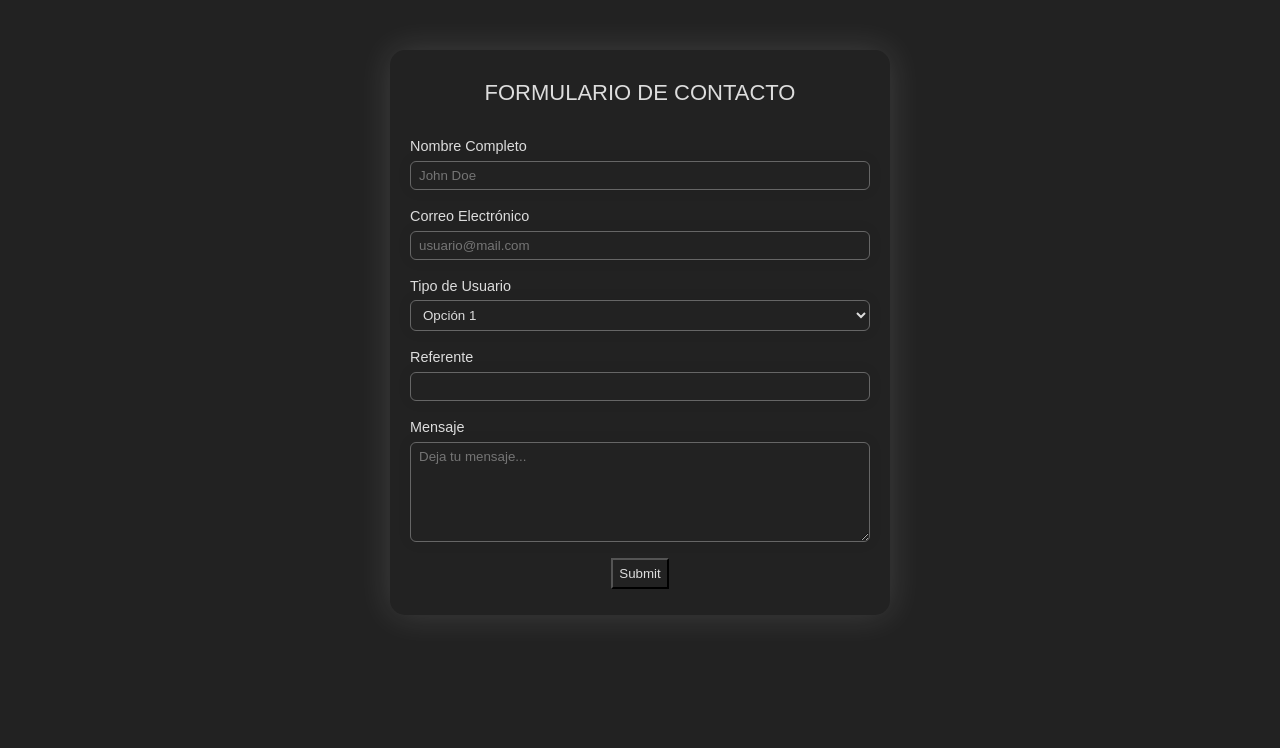
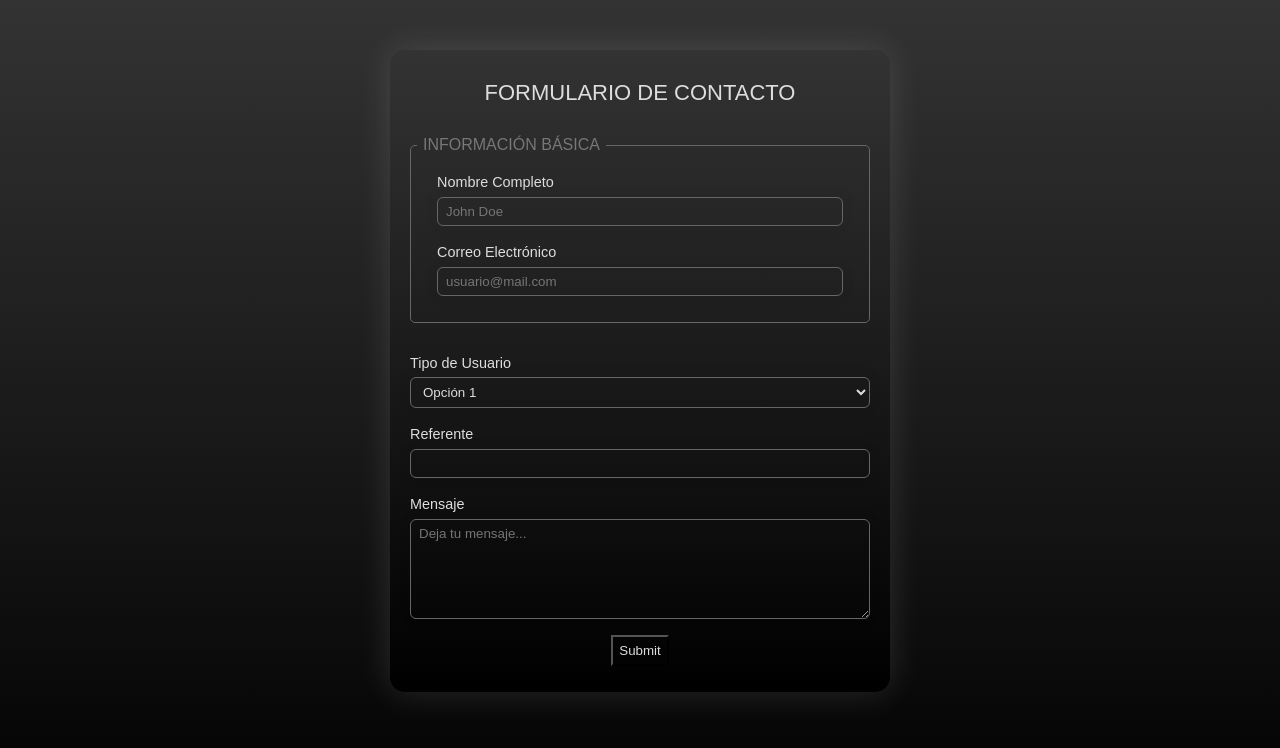
Before and after one commit to ggosdinski/curso-html-css, a plain HTML site: page HTML/textarea y Label/index.html in a window 1280 px wide. Drawn offline with Linux system fonts and the light colour scheme.

Commit message:
Fieldset y Legends (Seguimos con formulario y algunas mejoras)

```diff
--- a/HTML/textarea y Label/index.html
+++ b/HTML/textarea y Label/index.html
@@ -10,19 +10,19 @@
 
     <form action="">
         <h2>Formulario de Contacto</h2>
+        <fieldset>
+            <legend>INFORMACIÓN BÁSICA</legend>
                 <div class="form_input">
                 <label for="nombre">Nombre Completo</label>
                 <input type="text" placeholder="John Doe" id="nombre" >
             </div>
            <!--  SE USA ID EN EL INPUT PARA RELACIONARLO CON EL FOR DEL LABEL. EN ESE CASO, LO QUE OCURRE ES QUE CUANDO CLIQUEAMOS EL LABEL, EL INPUT SE ENFOCADO. NECESITAN TENER EL MISMO VALOR AMBOS.
             OTRA FORMA DE HACERLO SERIA PONIENDO EL INPUT DENTRO DEL LABEL. EN ESE CASO, NO SE USA NI ID NI FOR. SOLO TENER EN CUENTA DE QUE SI EN ALGUN MOMENTO QUEREMOS QUE EL LABEL Y EL INPUT NO ESTEN JUNTOS, HAY QUE USAR EL METODO CON FOR Y ID.-->
-
-
             <div class="form_input">
                 <label for="mail">Correo Electrónico</label>
                 <input type="email" placeholder="usuario@mail.com" id="mail">
             </div>
-
+        </fieldset>
 
         <!--  SELECT Y OPTION-->
         <div class="form_input">
@@ -50,7 +50,7 @@
             </label>
         </div>
 
-
+        <!-- TEXTAREA -->
         <div class="form_input">
             <label for="mensaje">Mensaje</label>
             <textarea name="" id="mensaje" placeholder="Deja tu mensaje..."></textarea>
--- a/HTML/textarea y Label/styles.css
+++ b/HTML/textarea y Label/styles.css
@@ -2,17 +2,22 @@ body {
     margin: 0;
     font-family: sans-serif;
     color: #ddd;
-    background-color: #222;
+    background: linear-gradient(to bottom, #333, #000);
+    /*Es un degradado para el fondo. Usar siempre con background xq background-color no funcionaria.*/
+    height: 100vh;
 }
 
 form {
-    background-color: transparent;
+   /*  background-color: transparent; */
+    background: linear-gradient(to bottom, #333, #000);
     padding: 20px 0;
     max-width: 500px;
     margin: auto;
     box-shadow: 0px 0px 35px #fff2;
     border-radius: 15px;
     margin-top: 50px;
+    margin-bottom: 50px;
+    font-size: 16px;
 }
 
 h2 {
@@ -107,3 +112,15 @@ button {
     padding: 6px;
     margin: auto;
 }
+
+fieldset {
+    border-radius: 5px;
+    border: 1px solid #666;
+    padding: 8px 6px 20px 6px;
+    margin: 20px;
+}
+
+legend {
+    padding: 0 6px;
+    color: #777;
+}
```
Lines whose indentation alone changed are shown as unchanged.
